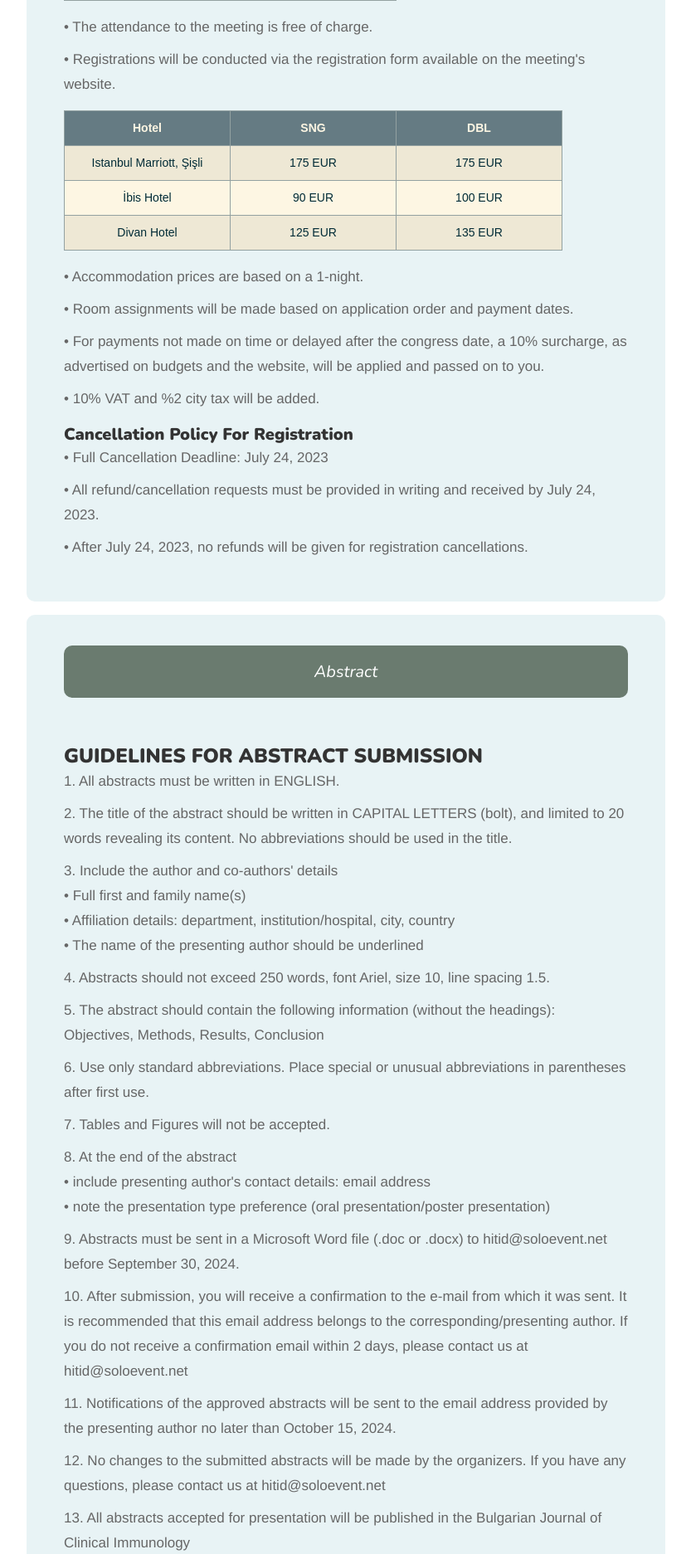
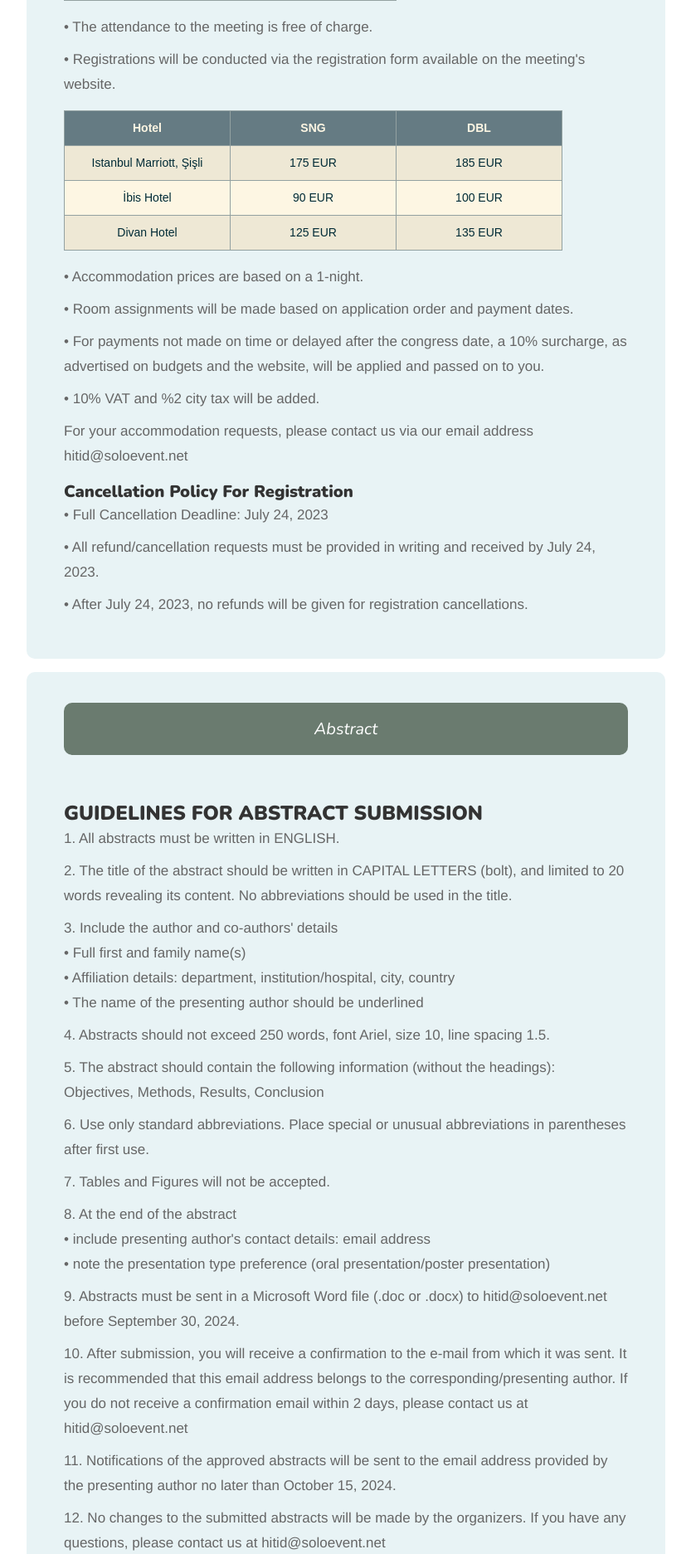
Before and after one commit to haksoz/hitid-next, a PHP site: page /faaliyetler/2024-balkan-ept-toplantisi.php in a window 1280 px wide. Shown: the part 3570-5443 px from the top of the page at 83% size, without its empty margins (423-1256 px from the left). Run offline with PHP 8.4, Linux system fonts and the light colour scheme.

Commit message:
ept fiyat düzeltme

```diff
--- a/faaliyetler/2024-balkan-ept-toplantisi.php
+++ b/faaliyetler/2024-balkan-ept-toplantisi.php
@@ -158,7 +158,7 @@
   <tr>
     <td class="tg-i6s1">Istanbul Marriott, Şişli</td>
     <td class="tg-i6s1">175 EUR</td>
-    <td class="tg-i6s1">175 EUR</td>
+    <td class="tg-i6s1">185 EUR</td>
   </tr>
   <tr>
     <td class="tg-baqh">İbis Hotel</td>
@@ -183,6 +183,7 @@
 <p>• Room assignments will be made based on application order and payment dates.</p>
 <p>• For payments not made on time or delayed after the congress date, a 10% surcharge, as advertised on budgets and the website, will be applied and passed on to you.</p>
 <p>• 10% VAT and %2 city tax will be added.</p>
+<p>For your accommodation requests, please contact us via our email address <a href="mailto:hitid@soloevent.net">hitid@soloevent.net</a></p>
 
 <h5>Cancellation Policy For Registration</h5>
 <p>• Full Cancellation Deadline: July 24, 2023</p>
```
